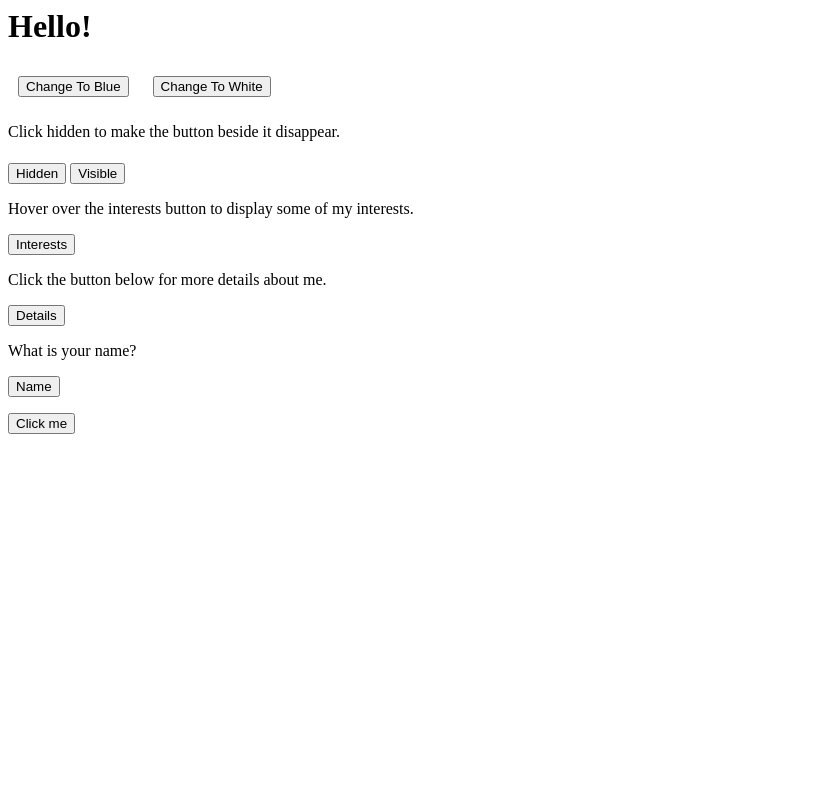
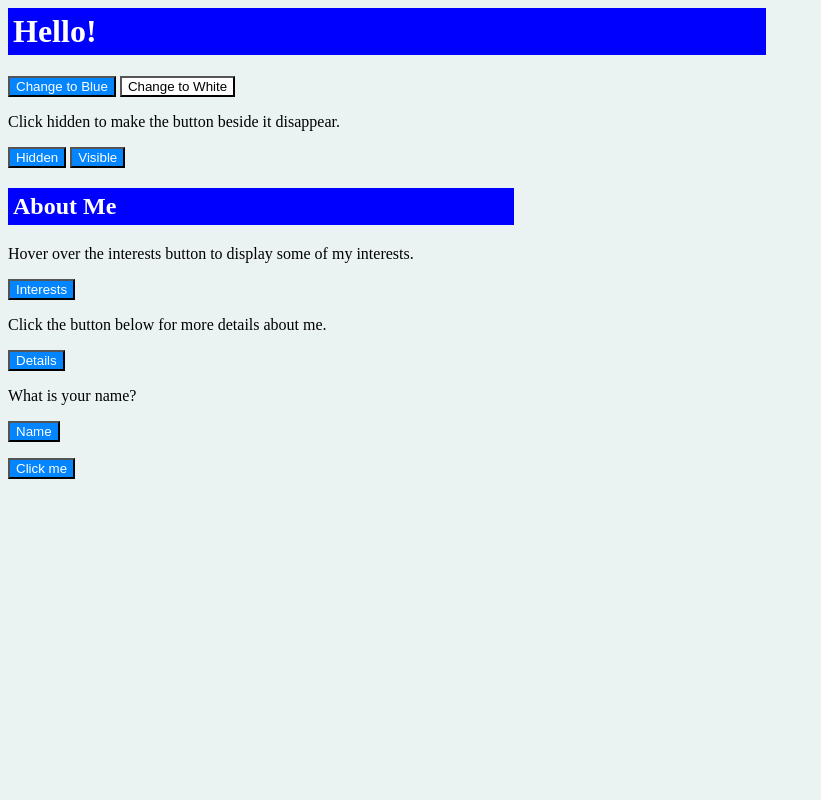
Before and after one commit to efrancis19/Eoin-Website, a Django app: page / in a window 1280 px wide. Shown: the whole page, without its empty margins (0-821 px from the left). Run offline with Django 5.2, Linux system fonts and the light colour scheme.

Commit message:
Created a static file that contains a css file for the main page. Added colour to the header and button elements of the page.

```diff
--- a/mysite/mysite/settings.py
+++ b/mysite/mysite/settings.py
@@ -116,7 +116,11 @@ USE_TZ = True
 # Static files (CSS, JavaScript, Images)
 # https://docs.djangoproject.com/en/5.0/howto/static-files/
 
-STATIC_URL = 'static/'
+STATIC_URL = '/static/'
+
+STATICFILES_DIRS = [
+    BASE_DIR / 'mystaticfiles'
+]
 
 # Default primary key field type
 # https://docs.djangoproject.com/en/5.0/ref/settings/#default-auto-field
--- /dev/null
+++ b/mysite/mywebsite/static/css/style_css.css
@@ -0,0 +1,23 @@
+body {background-color: #ebf2f2;}
+
+h1 {background-color: blue;
+    color: white;
+    padding: 5px;
+    margin-right: 40%;}
+
+h2 {background-color: blue;
+    color: white;
+    padding: 5px;
+    margin-right: 60%;}
+
+input {background-color: #0385ff;
+        color: white;}
+
+#blue {background-color: #0385ff;
+        color: white;}
+
+#blue:hover {background-color: #03b3ff;
+            color: white;}
+
+#white {background-color: white;
+        color: black;};
--- a/mysite/mywebsite/templates/index.html
+++ b/mysite/mywebsite/templates/index.html
@@ -1,4 +1,8 @@
+{% load static %}
 <html>
+  <head>
+    <link rel="stylesheet" type="text/css" href="{% static 'css/style_css.css' %}">
+  </head>
 <body>
 
     <style>
@@ -8,12 +12,10 @@
     </style>
     <h1>Hello!</h1>
 
-    <button OnClick="colorBlue()">Change To Blue</button>
-    <button OnClick="colorWhite()">Change To White</button>
+    <input id="blue" type="button" value="Change to Blue" button OnClick="colorBlue()">
+    <input id="white" type="button" value="Change to White" button OnClick="colorWhite()">
 
     <p>Click hidden to make the button beside it disappear.</p>
-
-    <h1 id="h1colour"></h1>
 
     <input id="hidden" type="button" value="Hidden" onclick="showhidden()">
 
@@ -25,6 +27,8 @@
         document.getElementsByClassName("button") = "shown"
       }
     </script>
+
+    <h2>About Me</h2>
 
     <p>Hover over the interests button to display some of my interests.</p>
 
@@ -59,7 +63,7 @@
 
       function colorWhite()
       {
-        alert("Returened to standard design.");
+        alert("Returned to standard design.");
         document.getElementsByTagName("body")[0].style.backgroundColor = "white";
         document.getElementsByTagName("body")[0].style.color = "black";
         document.getElementsByTagName("body")[0].style.fontSize = "16px";
@@ -121,9 +125,9 @@ function myFunction2() {
   };
 
   function thankyou2() {
-    response = prompt("Do you like this website?", "");
-    if (response = "yes"); {
-    alert("Thank you for enjoying my website.")
+    response = prompt("Do you like this website? Type yes if you did.", "");
+    if (response == "yes"); {
+    alert("Thank you for enjoying my website.");
     }
   }
 
```
